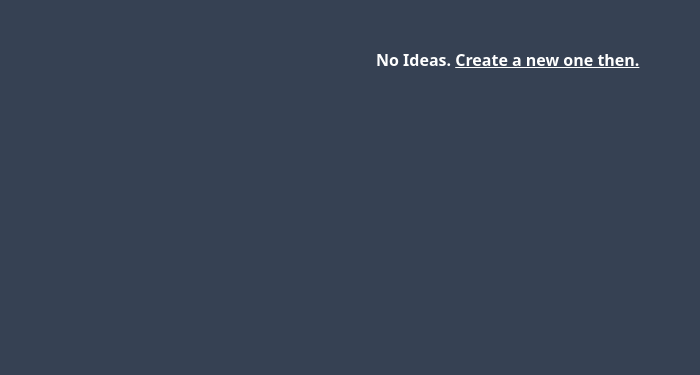
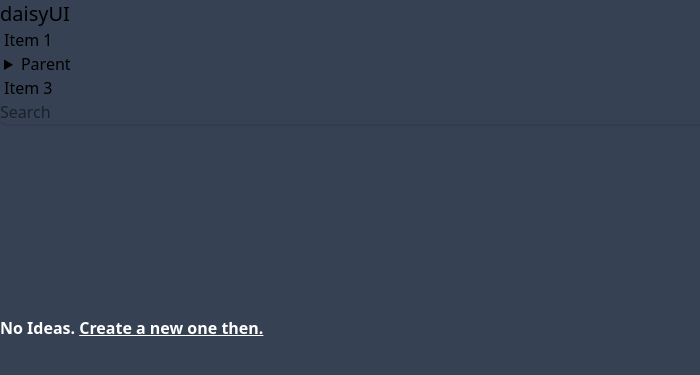
Before and after one commit to AlvioFg/laracast-idea, a Laravel app: page / in a window 1280 px wide. Shown: the top 375 px of the page, without its empty margins (0-700 px from the left). Run offline with Laravel 12, Linux system fonts and the light colour scheme; data that the repository does not hold is empty; parts of the project's set-up code (start-up, migrations or seed data) failed here and were passed over; some libraries are stand-ins or nearby versions.

Commit message:
gatau error apa

```diff
--- a/resources/views/components/layout.blade.php
+++ b/resources/views/components/layout.blade.php
@@ -12,19 +12,53 @@
     <link href="https://cdn.jsdelivr.net/npm/daisyui@5" rel="stylesheet" type="text/css" />
     <script src="https://cdn.jsdelivr.net/npm/@tailwindcss/browser@4"></script>
     <link href="https://cdn.jsdelivr.net/npm/daisyui@5/themes.css" rel="stylesheet" type="text/css" />
-    <style>
-        .max-w-400 {
-            max-width:400px;
-            margin: auto;
-        }
+    <style></style>
+</head>
+<body class="bg-gray-700">
+<div class="max-lg:collapse bg-base-200 lg:mb-48 shadow-sm w-full rounded-md">
+    <input id="navbar-1-toggle" class="peer hidden" type="checkbox" />
+    <label for="navbar-1-toggle" class="fixed inset-0 hidden max-lg:peer-checked:block"></label>
+    <div class="collapse-title navbar">
+        <div class="navbar-start">
+            <label for="navbar-1-toggle" class="btn btn-ghost lg:hidden">
+                <svg aria-label="Menu" xmlns="http://www.w3.org/2000/svg" class="h-5 w-5" fill="none" viewBox="0 0 24 24" stroke="currentColor"><path stroke-linecap="round" stroke-linejoin="round" stroke-width="2" d="M4 6h16M4 12h8m-8 6h16" /></svg>
+            </label>
+            <button class="btn btn-ghost text-xl">daisyUI</button>
+        </div>
+        <div class="navbar-center hidden lg:flex">
+            <ul class="menu menu-horizontal px-1">
+                <li><button>Item 1</button></li>
+                <li>
+                    <details>
+                        <summary>Parent</summary>
+                        <ul class="p-2 bg-base-100 w-40 z-1">
+                            <li><button>Submenu 1</button></li>
+                            <li><button>Submenu 2</button></li>
+                        </ul>
+                    </details>
+                </li>
+                <li><button>Item 3</button></li>
+            </ul>
+        </div>
+        <div class="navbar-end">
+            <input type="text" placeholder="Search" class="input w-64 lg:w-auto" />
+        </div>
+    </div>
 
-        .card {
-            background: #e3e3e3; padding: 1rem; text-align: center;
-        }
-    </style>
-</head>
-<body class="bg-gray-700 p-6 max-w-xl mx-auto">
-
+    <div class="collapse-content lg:hidden z-1">
+        <ul class="menu">
+            <li><button>Item 1</button></li>
+            <li>
+                <button>Parent</button>
+                <ul>
+                    <li><button>Submenu 1</button></li>
+                    <li><button>Submenu 2</button></li>
+                </ul>
+            </li>
+            <li><button>Item 3</button></li>
+        </ul>
+    </div>
+</div>
 
 {{ $slot }}
 
```
